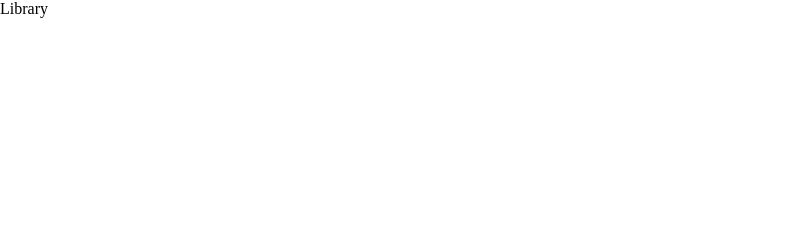
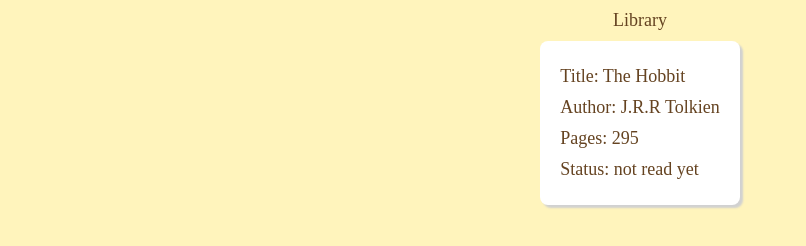
Before and after one commit to rudnam/odin-library, a plain HTML site: page index.html in a window 1280 px wide. Shown: the whole page, without its empty margins (0-806 px from the left). Drawn offline with Linux system fonts and the light colour scheme.

Commit message:
Implement book display

```diff
--- a/index.html
+++ b/index.html
@@ -5,10 +5,14 @@
     <meta http-equiv="X-UA-Compatible" content="IE=edge">
     <meta name="viewport" content="width=device-width, initial-scale=1.0">
     <link rel="stylesheet" href="styles/style.css">
-    <script src="scripts/script.js"></script>
+    <script src="scripts/script.js" defer></script>
     <title>Library</title>
 </head>
 <body>
     Library
+    <main>
+        <div class="container">
+        </div>
+    </main>
 </body>
 </html>
--- a/scripts/script.js
+++ b/scripts/script.js
@@ -1 +1,42 @@
 // script.js
+const container = document.querySelector('.container');
+let myLibrary = [];
+
+function Book(title, author, pages, read) {
+    this.title = title;
+    this.author = author;
+    this.pages = pages;
+    this.read = read ? 'read' : 'not read yet';
+    this.info = function() {
+        return `${this.title} by ${this.author}, ${this.pages} pages, ${this.read}`
+    }
+}
+
+function addBookToLibrary(toAdd) {
+    myLibrary.push(toAdd);
+}
+
+function displayBooks() {
+    for (book in myLibrary) {
+        var bookCard = document.createElement('div');
+        bookCard.classList.add('card');
+        myLibrary.forEach(function (book) {
+            var p1 = document.createElement('p');
+            var p2 = document.createElement('p');
+            var p3 = document.createElement('p');
+            var p4 = document.createElement('p');
+            p1.innerText = `Title: ${book.title}`;
+            p2.innerText = `Author: ${book.author}`;
+            p3.innerText = `Pages: ${book.pages}`;
+            p4.innerText = `Status: ${book.read}`;
+            bookCard.append(p1,p2,p3,p4)
+        });
+        container.appendChild(bookCard);
+    }
+}
+
+// test
+const Hobbit = new Book('The Hobbit', 'J.R.R Tolkien', 295, false);
+console.log(Hobbit.info());
+addBookToLibrary(Hobbit);
+displayBooks();
--- a/styles/style.css
+++ b/styles/style.css
@@ -5,4 +5,27 @@
 
 :root {
     min-height: 100vh;
+    background-color: #fff4bc;
+    color: #654321;
+    font-size: 18px;
+    font-family: 'Times New Roman', serif;
 }
+
+body {
+    padding: 10px;
+    gap: 10px;
+    display: flex;
+    flex-direction: column;
+    justify-content: center;
+    align-items: center;
+}
+
+.card {
+    display: flex;
+    flex-direction: column;
+    gap: 10px;
+    padding: 25px 20px;;
+    background-color: white;
+    border-radius: 8px;
+    box-shadow: 3px 3px 2px #d1d1d1;
+}
```
